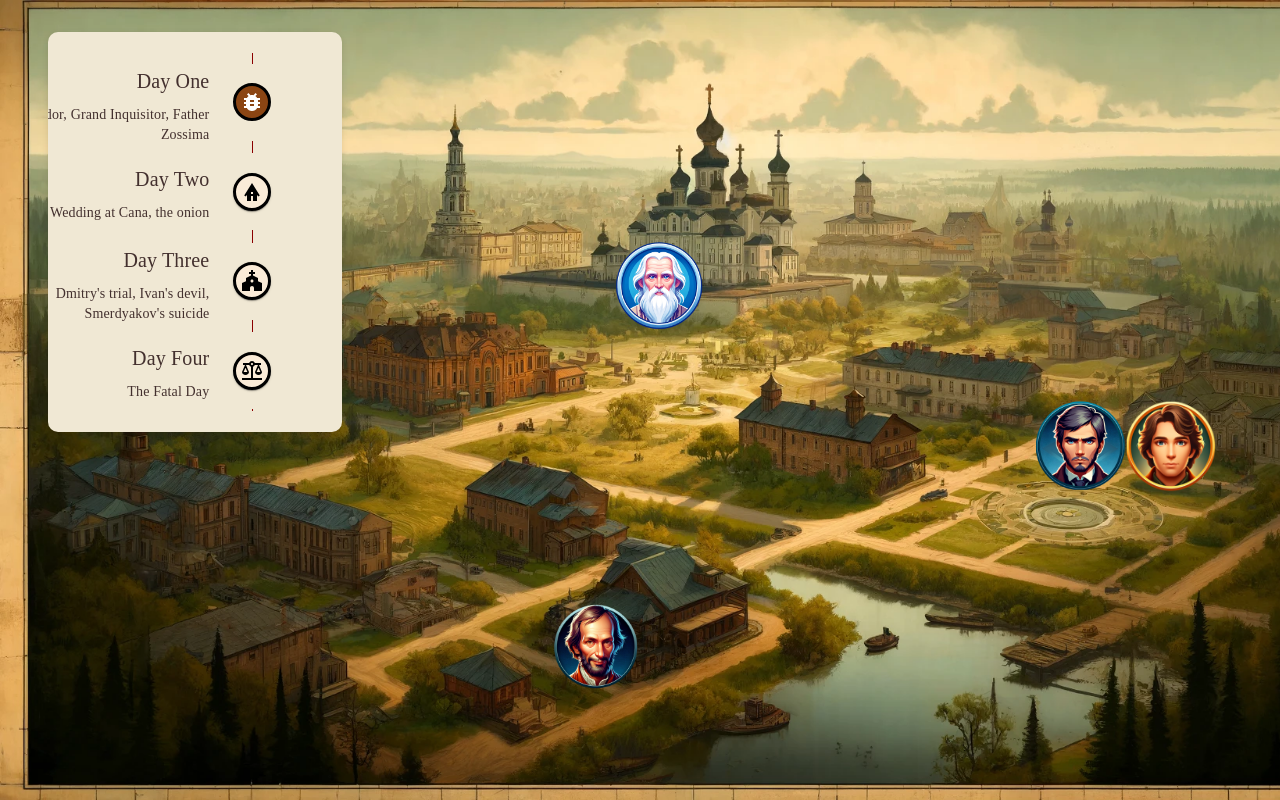
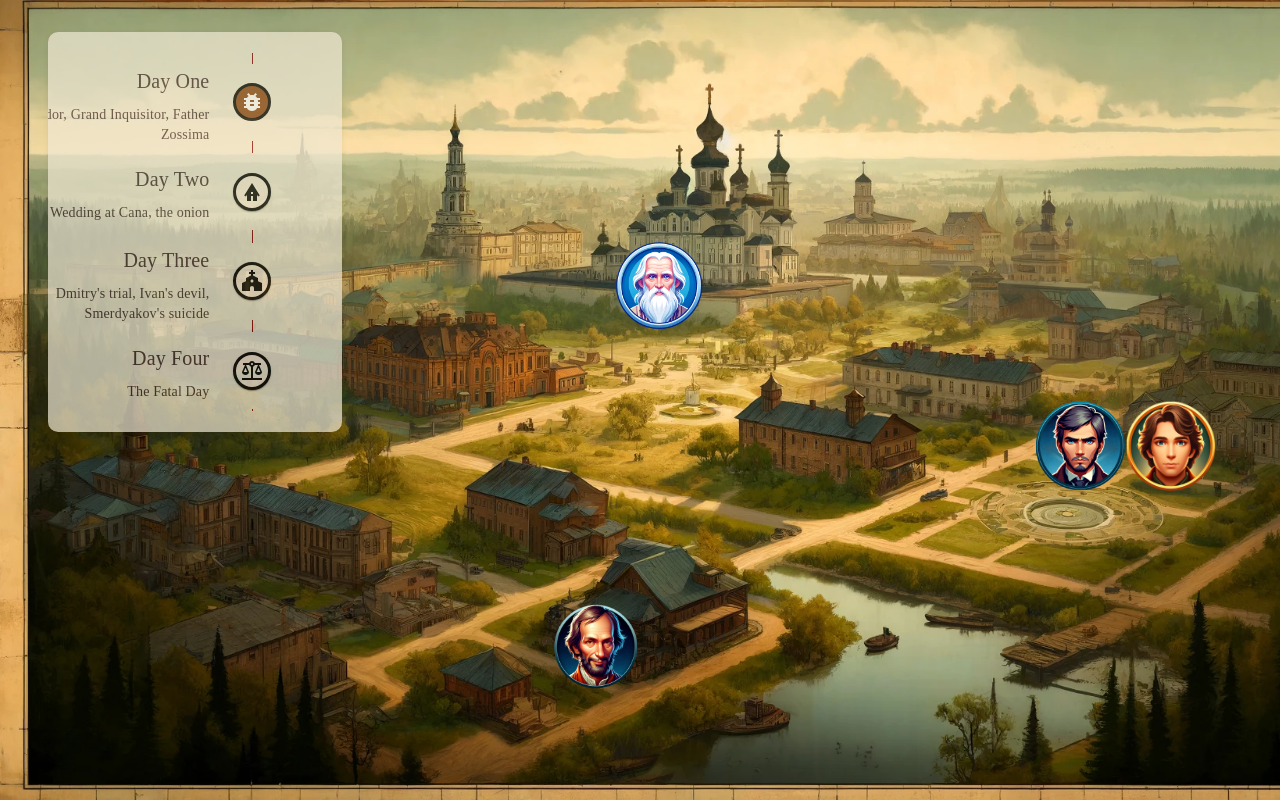
Before and after one commit to jason-shang/brothers_karamazov, a Next.js app: page / in a window 1280 px wide. Built offline with nearby package versions, Linux system fonts and the light colour scheme.

Commit message:
Add transparent effect for timeline component

```diff
--- a/components/customTimeline.tsx
+++ b/components/customTimeline.tsx
@@ -32,6 +32,7 @@ const StyledTimelineContainer = styled(Box)({
   justifyContent: "flex-end",
   width: "23vw",
   height: "50vh",
+  opacity: "70%"
 });
 
 const TimelineTextContainer = styled(Box)({
```
